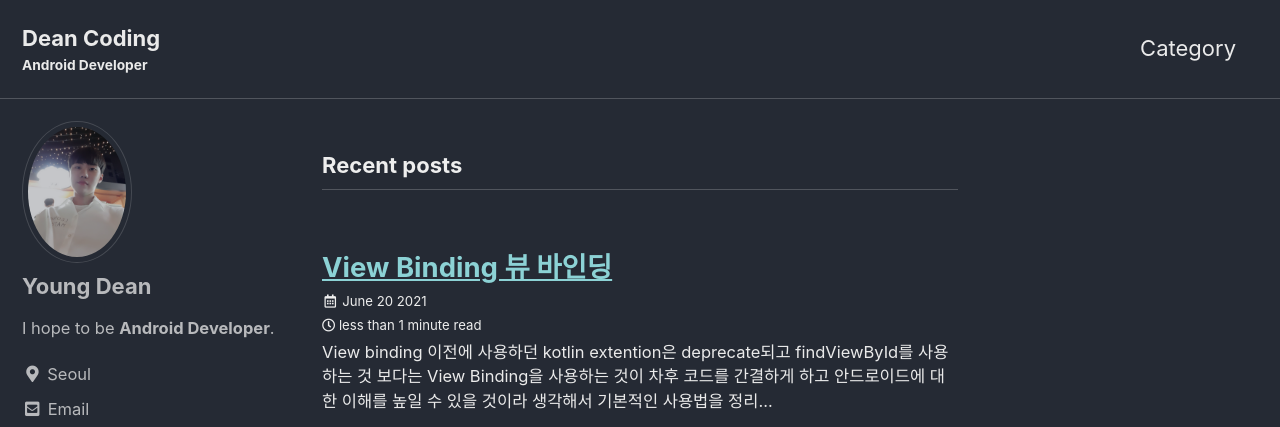
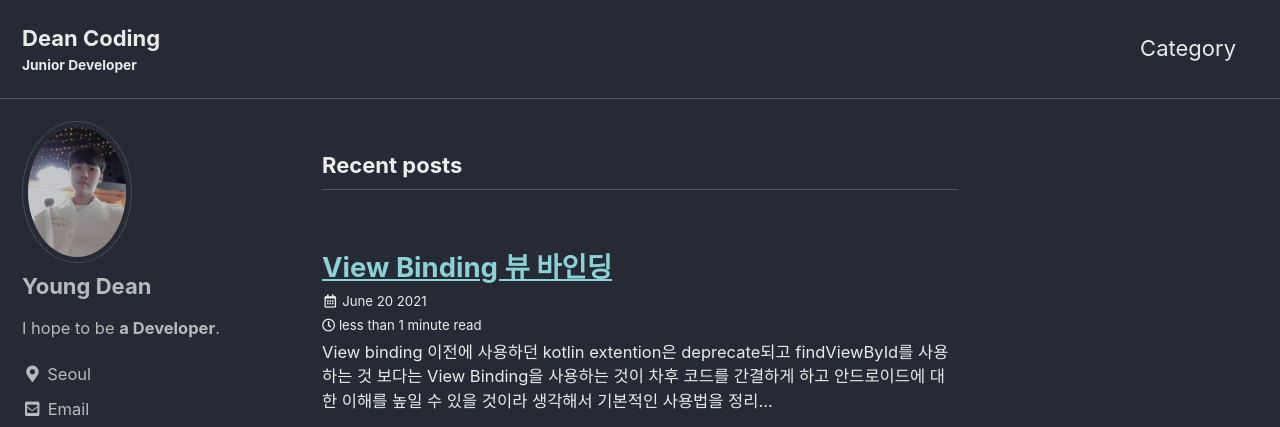
Before and after one commit to 7daydream/7daydream.github.io, a Jekyll site: the page built from index.html, in a window 1280 px wide and 900 px high. Shown: the top 427 px of the window. Built offline with Jekyll 4.4.1, drawn with Linux system fonts in a browser that asks for light colours; cached includes are drawn as plain includes; the list of posts is cut into pages by our own code.

Commit message:
modify main explain of _config_yml

```diff
--- a/_config.yml
+++ b/_config.yml
@@ -18,7 +18,7 @@ minimal_mistakes_skin    : "dark" # "air", "aqua", "contrast", "dark", "dirt", "
 locale                   : "en-US"
 title                    : "Dean Coding"
 title_separator          : "-"
-subtitle                 : Android Developer # site tagline that appears below site title in masthead
+subtitle                 : Junior Developer # site tagline that appears below site title in masthead
 name                     : "Young Dean"
 description              : # ""
 url                      : # the base hostname & protocol for your site e.g. "https://mmistakes.github.io"
@@ -96,7 +96,7 @@ analytics:
 author:
   name             : "Young Dean"
   avatar           : "/assets/image/profile_image.jpg" # path of avatar image, e.g. "/assets/images/bio-photo.jpg"
-  bio              : "I hope to be **Android Developer**."
+  bio              : "I hope to be **a Developer**."
   location         : "Seoul"
   email            :
   links:
```
